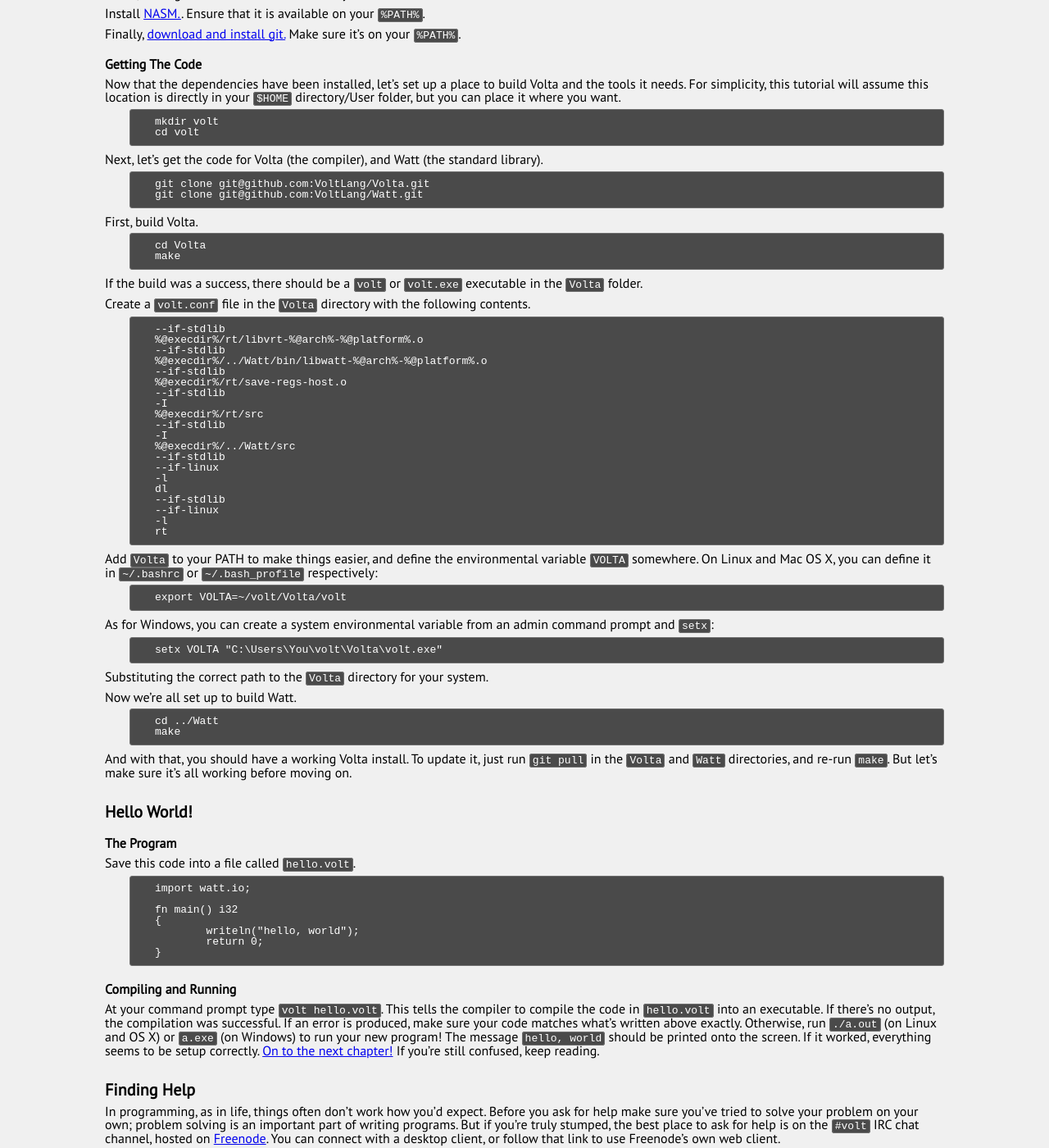
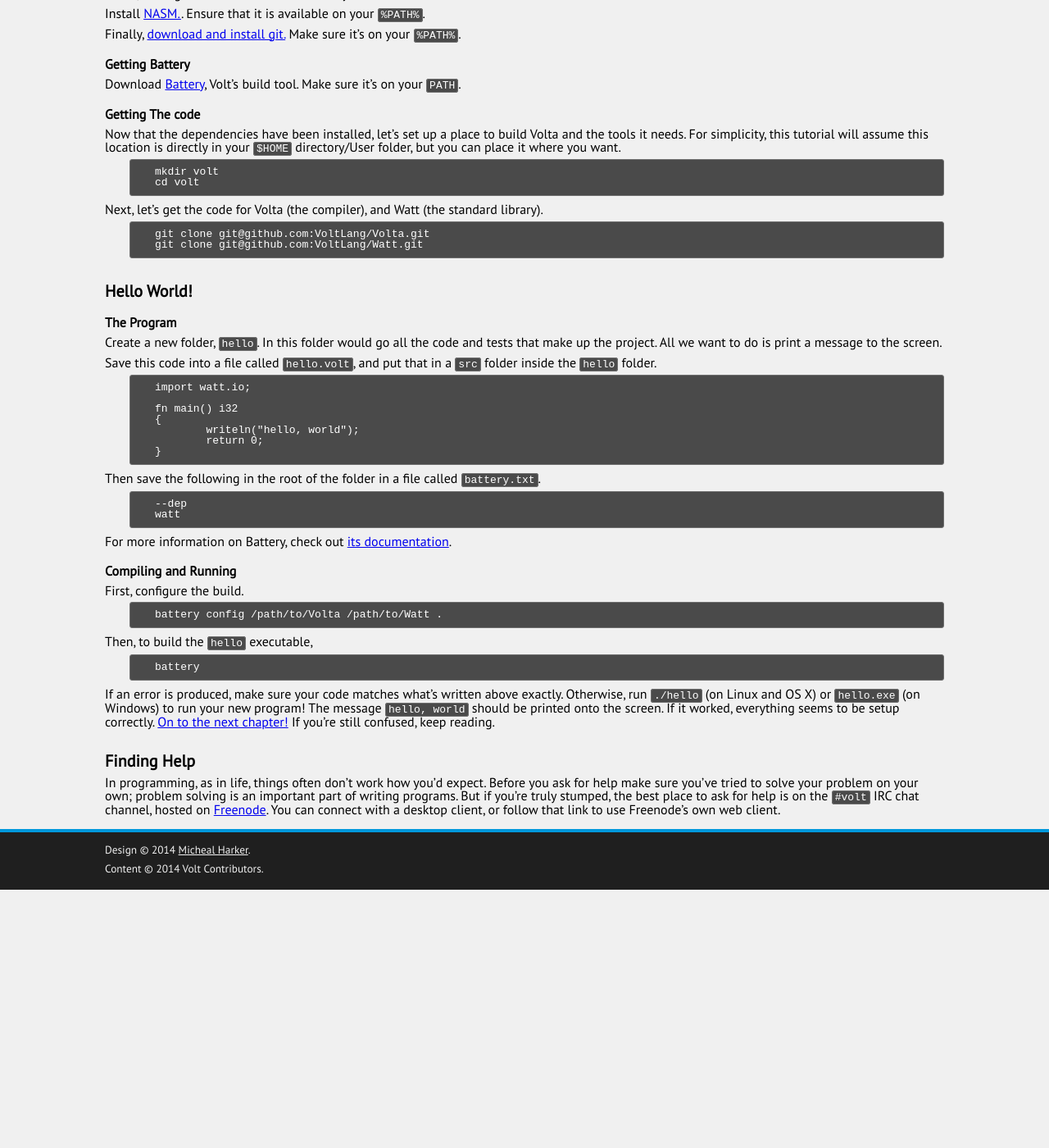
Before and after one commit to VoltLang/Website, a Jekyll site: the page built from doc/tvpl/c2-setup.md, in a window 1280 px wide and 1400 px high, scrolled down 1055 px. Shown: the whole window at 82% size. Built offline with Jekyll 4.4.1, drawn with Linux system fonts in a browser that asks for light colours; after the commit the page ends 2140 px from its top, so only the background shows below that; some of the changed text lies outside the part shown.

Commit message:
tvpl: Adapt setup instructions to use battery.

```diff
--- a/doc/tvpl/c2-setup.md
+++ b/doc/tvpl/c2-setup.md
@@ -30,7 +30,7 @@
 
 will install what you need. If you're on *Arch Linux*,
 
-	sudo pacman -S dmd llvm git nasm
+	sudo pacman -S dmd llvm nasm git
 
 will do it. Otherwise consult your OS documentation on how to install these packages.
 
@@ -62,7 +62,11 @@
 
 Finally, [download and install git.](https://git-scm.com/download/win) Make sure it's on your `%PATH%`.
 
-### Getting The Code
+### Getting Battery
+
+Download [Battery](https://github.com/VoltLang/Battery/releases), Volt's build tool. Make sure it's on your `PATH`.
+
+### Getting The code
 
 Now that the dependencies have been installed, let's set up a place to build *Volta* and the tools it needs. For simplicity, this tutorial will assume this location is directly in your `$HOME` directory/User folder, but you can place it where you want.
 
@@ -74,58 +78,13 @@
 	git clone git@github.com:VoltLang/Volta.git
 	git clone git@github.com:VoltLang/Watt.git
 
-First, build *Volta*.
-
-	cd Volta
-	make
-
-If the build was a success, there should be a `volt` or `volt.exe` executable in the `Volta` folder.
-
-Create a `volt.conf` file in the `Volta` directory with the following contents.
-
-	--if-stdlib
-	%@execdir%/rt/libvrt-%@arch%-%@platform%.o
-	--if-stdlib
-	%@execdir%/../Watt/bin/libwatt-%@arch%-%@platform%.o
-	--if-stdlib
-	%@execdir%/rt/save-regs-host.o
-	--if-stdlib
-	-I
-	%@execdir%/rt/src
-	--if-stdlib
-	-I
-	%@execdir%/../Watt/src
-	--if-stdlib
-	--if-linux
-	-l
-	dl
-	--if-stdlib
-	--if-linux
-	-l
-	rt
-
-Add `Volta` to your PATH to make things easier, and define the environmental variable `VOLTA` somewhere. On Linux and Mac OS X, you can define it in `~/.bashrc` or `~/.bash_profile` respectively:
-
-	export VOLTA=~/volt/Volta/volt
-
-As for Windows, you can create a system environmental variable from an admin command prompt and `setx`:
-
-	setx VOLTA "C:\Users\You\volt\Volta\volt.exe"
-
-Substituting the correct path to the `Volta` directory for your system.
-
-Now we're all set up to build *Watt*.
-
-	cd ../Watt
-	make
-
-And with that, you should have a working *Volta* install. To update it, just run `git pull` in the `Volta` and `Watt` directories, and re-run `make`. But let's make sure it's all working before moving on.
-
 ## Hello World!
 
 ### The Program
 
-Save this code into a file called `hello.volt`.
+Create a new folder, `hello`. In this folder would go all the code and tests that make up the project. All we want to do is print a message to the screen.
+
+Save this code into a file called `hello.volt`, and put that in a `src` folder inside the `hello` folder.
 
 	import watt.io;
 
@@ -135,9 +94,24 @@
 		return 0;
 	}
 
+Then save the following in the root of the folder in a file called `battery.txt`.
+
+	--dep
+	watt
+
+For more information on Battery, check out [its documentation](https://github.com/VoltLang/Battery/blob/master/doc/index.md).
+
 ### Compiling and Running
 
-At your command prompt type `volt hello.volt`. This tells the compiler to compile the code in `hello.volt` into an executable. If there's no output, the compilation was successful. If an error is produced, make sure your code matches what's written above exactly. Otherwise, run `./a.out` (on Linux and OS X) or `a.exe` (on Windows) to run your new program! The message `hello, world` should be printed onto the screen. If it worked, everything seems to be setup correctly. [On to the next chapter!](c3-steps.html) If you're still confused, keep reading.
+First, configure the build.
+
+	battery config /path/to/Volta /path/to/Watt .
+
+Then, to build the `hello` executable,
+
+	battery
+
+If an error is produced, make sure your code matches what's written above exactly. Otherwise, run `./hello` (on Linux and OS X) or `hello.exe` (on Windows) to run your new program! The message `hello, world` should be printed onto the screen. If it worked, everything seems to be setup correctly. [On to the next chapter!](c3-steps.html) If you're still confused, keep reading.
 
 ## Finding Help
 
```
